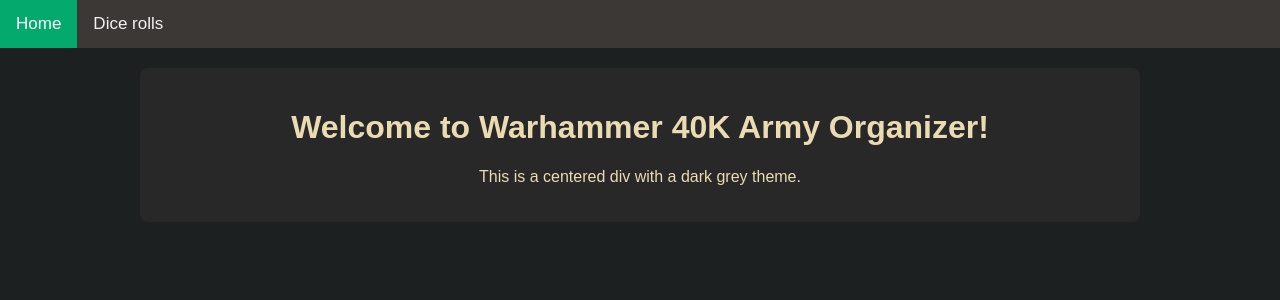
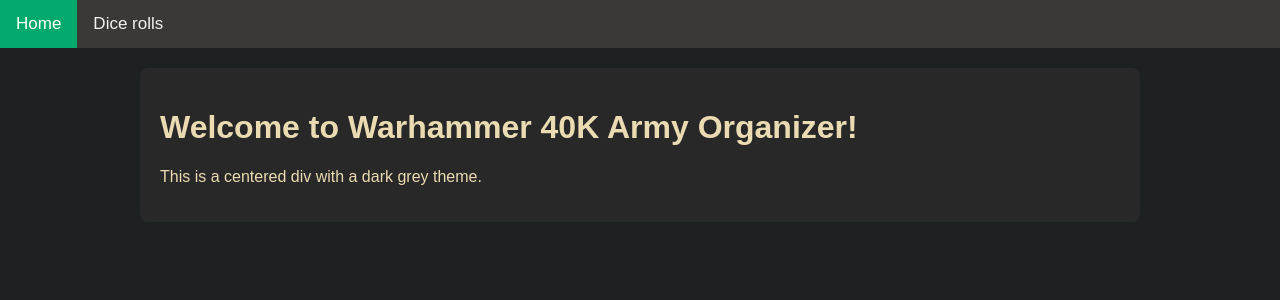
Before and after one commit to tpokora/wh40karmyorganizer, a Flask app: page / in a window 1280 px wide. Shown: the top 300 px of the page. Run offline with Flask 3, Linux system fonts and the light colour scheme.

Commit message:
Small changes to html content

```diff
--- a/app/templates/base.html
+++ b/app/templates/base.html
@@ -43,7 +43,6 @@
         .content {
             width: 75%; /* 3/4 of the page width */
             margin: 20px auto; /* Centering the content */
-            text-align: center; /* Centering text inside content */
             background-color: #282828; /* Center element background color */
             padding: 20px; /* Padding for better spacing */
             border-radius: 8px; /* Rounded corners for aesthetics */
```
